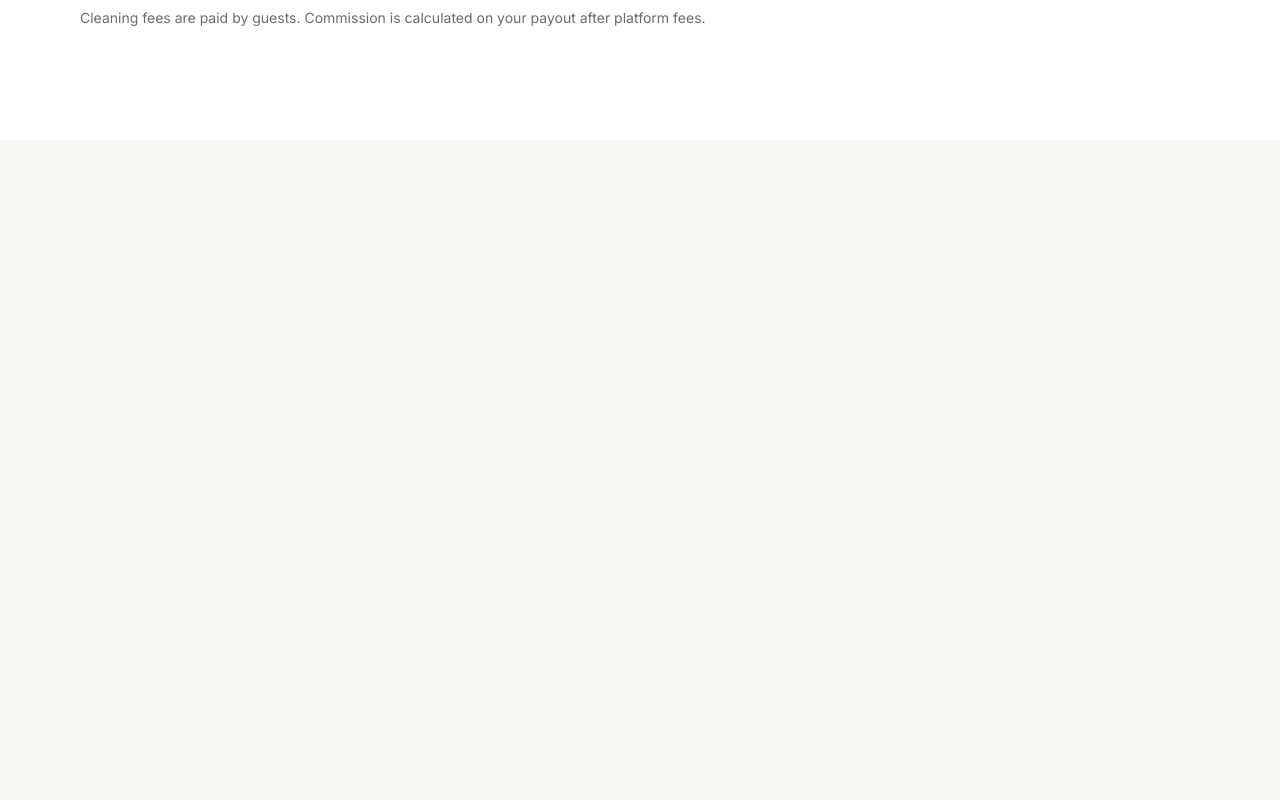
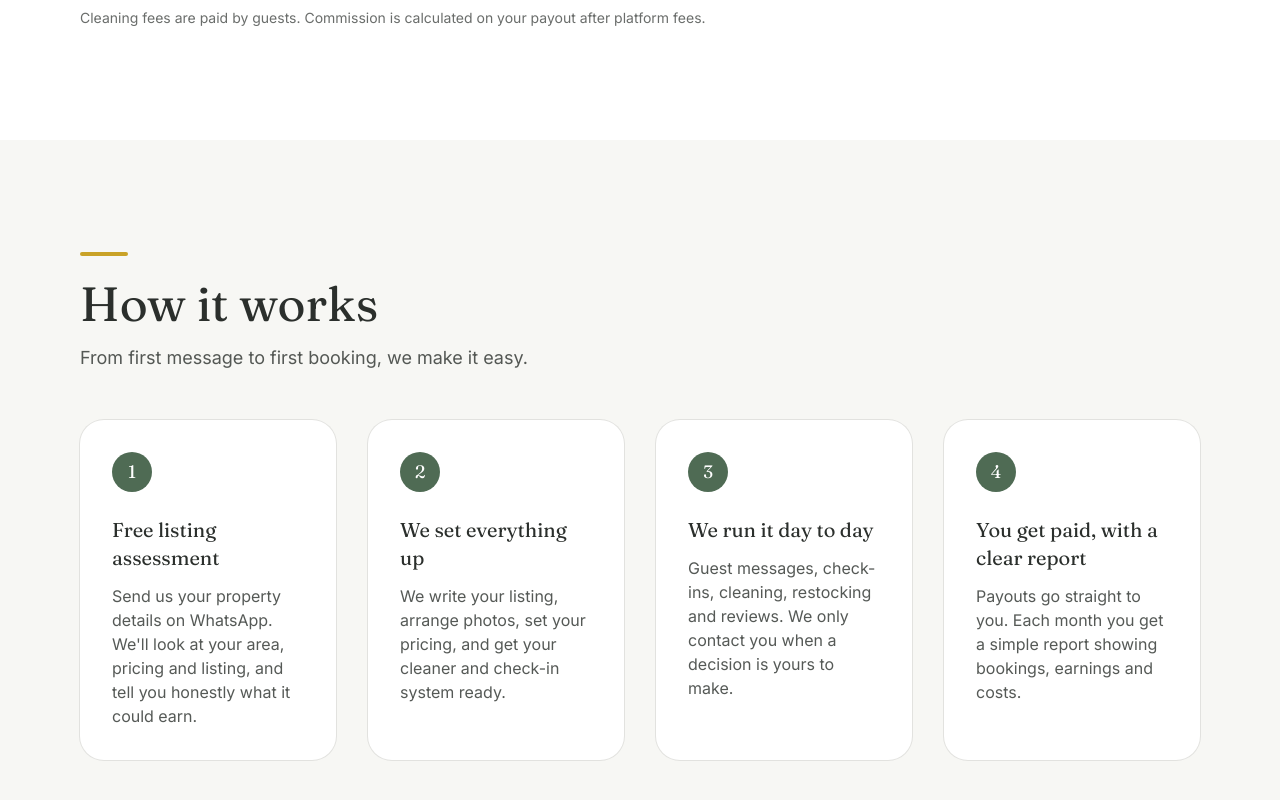
Before and after one commit to phumlamlotshwa/phumla-stays, a Next.js app: page / in a window 1280 px wide. Shown: the part 1632-2432 px from the top of the page. Before the commit the page ends 1772 px from the top, so only its background shows below. Built offline with nearby package versions, Linux system fonts and the light colour scheme.

Commit message:
Add how it works section and smooth scrolling

```diff
--- a/src/app/layout.tsx
+++ b/src/app/layout.tsx
@@ -15,7 +15,7 @@ export default function RootLayout({
   children,
 }: Readonly<{ children: React.ReactNode }>) {
   return (
-    <html lang="en">
+    <html lang="en" className="scroll-smooth">
       <body
         className={`${fraunces.variable} ${inter.variable} font-sans bg-cream text-charcoal antialiased`}
       >
--- a/src/app/page.tsx
+++ b/src/app/page.tsx
@@ -1,6 +1,7 @@
 import Header from "@/components/Header";
 import Hero from "@/components/Hero";
 import Services from "@/components/Services";
+import HowItWorks from "@/components/HowItWorks";
 
 export default function Home() {
   return (
@@ -9,6 +10,7 @@ export default function Home() {
       <main>
         <Hero />
         <Services />
+        <HowItWorks />
       </main>
     </>
   );
--- /dev/null
+++ b/src/components/HowItWorks.tsx
@@ -0,0 +1,50 @@
+const steps = [
+  {
+    title: "Free listing assessment",
+    description:
+      "Send us your property details on WhatsApp. We'll look at your area, pricing and listing, and tell you honestly what it could earn.",
+  },
+  {
+    title: "We set everything up",
+    description:
+      "We write your listing, arrange photos, set your pricing, and get your cleaner and check-in system ready.",
+  },
+  {
+    title: "We run it day to day",
+    description:
+      "Guest messages, check-ins, cleaning, restocking and reviews. We only contact you when a decision is yours to make.",
+  },
+  {
+    title: "You get paid, with a clear report",
+    description:
+      "Payouts go straight to you. Each month you get a simple report showing bookings, earnings and costs.",
+  },
+];
+
+export default function HowItWorks() {
+  return (
+    <section id="how-it-works" className="scroll-mt-20 py-20 md:py-28">
+      <div className="mx-auto max-w-6xl px-4">
+        <div className="max-w-2xl">
+          <div className="mb-6 h-1 w-12 rounded-full bg-gold" />
+          <h2 className="font-serif text-3xl md:text-5xl">How it works</h2>
+          <p className="mt-4 text-lg text-charcoal/80">
+            From first message to first booking, we make it easy.
+          </p>
+        </div>
+
+        <ol className="mt-12 grid gap-8 md:grid-cols-2 lg:grid-cols-4">
+          {steps.map((step, index) => (
+            <li key={step.title} className="rounded-3xl bg-white p-8 ring-1 ring-charcoal/10">
+              <span className="flex h-10 w-10 items-center justify-center rounded-full bg-sage-dark font-serif text-lg text-white">
+                {index + 1}
+              </span>
+              <h3 className="mt-6 font-serif text-xl">{step.title}</h3>
+              <p className="mt-3 text-charcoal/80">{step.description}</p>
+            </li>
+          ))}
+        </ol>
+      </div>
+    </section>
+  );
+}
```
